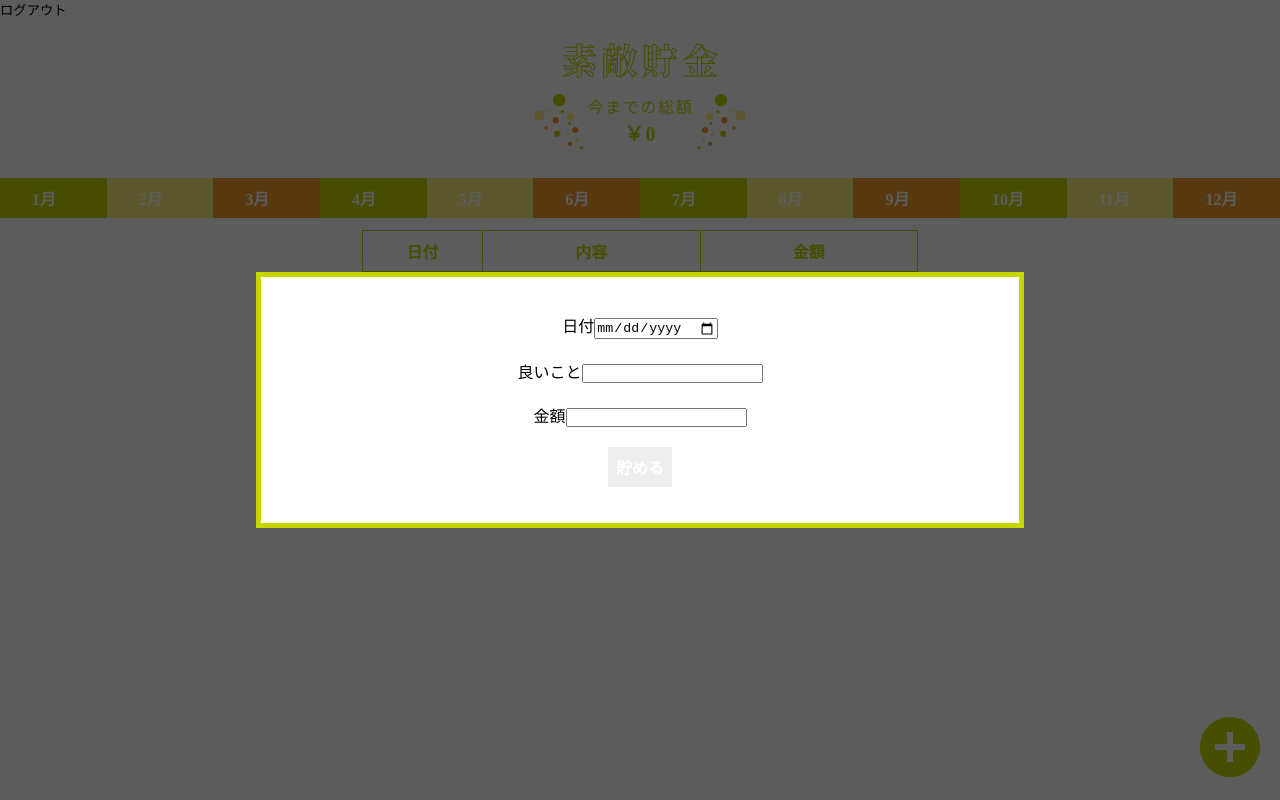
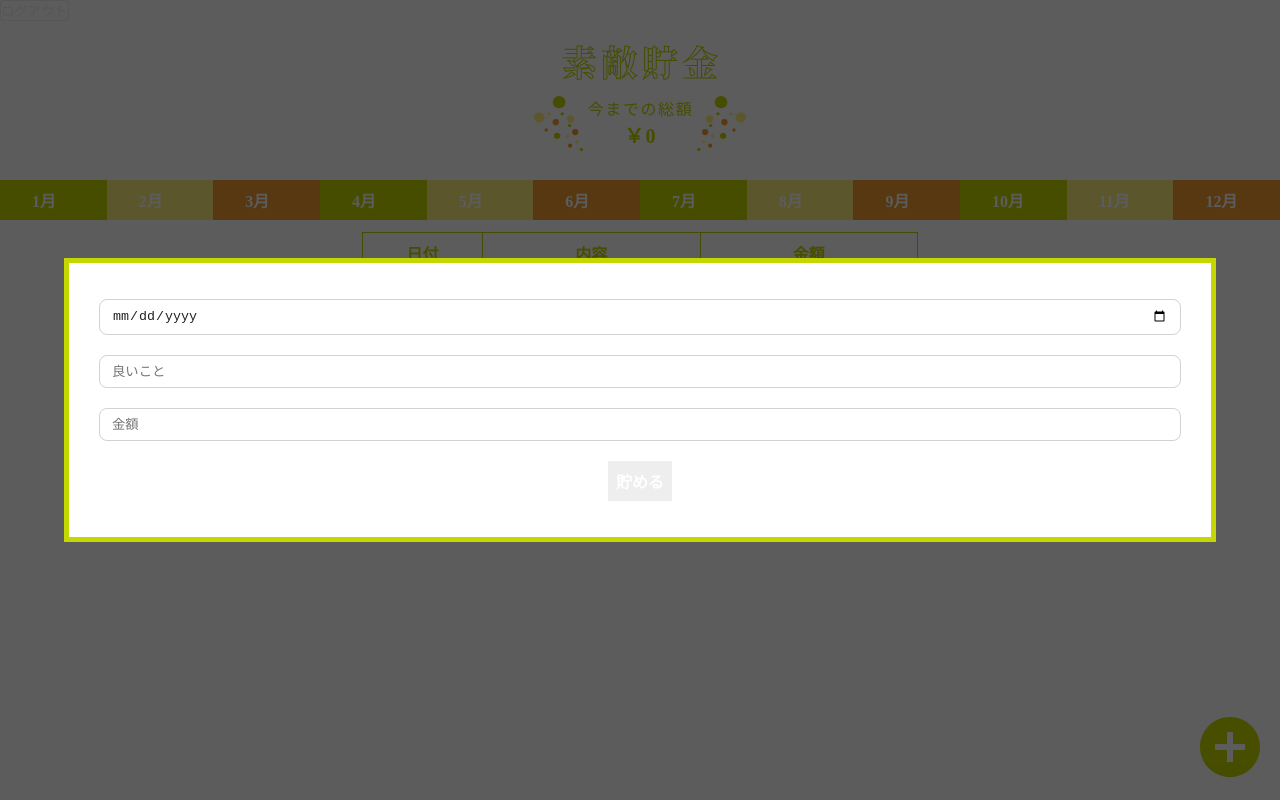
Before and after one commit to Kawarabata/suteki_bank, a Nuxt app: page / in a window 1280 px wide. Both pictures are taken after a click on the button 1230 px from the left and 748 px from the top of the page. Built offline with nearby package versions, Linux system fonts and the light colour scheme.

Commit message:
change design

```diff
--- a/components/FormModal.vue
+++ b/components/FormModal.vue
@@ -6,17 +6,19 @@
   >
     <div class="modal">
       <label>
-        <span>日付</span>
         <input type="date" @input="$emit('update-date', $event.target.value)" />
       </label>
       <label>
-        <span>良いこと</span>
-        <input type="text" @input="$emit('update-text', $event.target.value)" />
+        <input
+          type="text"
+          placeholder="良いこと"
+          @input="$emit('update-text', $event.target.value)"
+        />
       </label>
       <label>
-        <span>金額</span>
         <input
           type="number"
+          placeholder="金額"
           min="1"
           @input="$emit('update-price', $event.target.value)"
         />
@@ -56,7 +58,7 @@ export default {
     display: flex;
     flex-direction: column;
     align-items: center;
-    width: 60%;
+    width: 90%;
     padding: 36px 30px;
     border: 5px solid #c4d700;
     background-color: #fff;
@@ -64,6 +66,17 @@ export default {
     & > * + * {
       margin-top: 20px;
     }
+  }
+
+  & label {
+    width: 100%;
+  }
+
+  & input {
+    width: 100%;
+    padding: 8px 12px;
+    border: 1px solid #d2d2d2;
+    border-radius: 8px;
   }
 
   & button {
--- a/layouts/default.vue
+++ b/layouts/default.vue
@@ -6,6 +6,7 @@
 html {
   font-family: serif;
   font-size: 16px;
+  color: #202124;
   word-spacing: 1px;
   -ms-text-size-adjust: 100%;
   -webkit-text-size-adjust: 100%;
--- a/pages/index.vue
+++ b/pages/index.vue
@@ -1,6 +1,6 @@
 <template>
   <div class="home">
-    <button @click="googleLogout">ログアウト</button>
+    <button class="logout-button" @click="googleLogout">ログアウト</button>
     <title-header :price-sum="priceSum" />
     <months-ribbon />
     <button class="add-button" @click="openModal">
@@ -93,6 +93,12 @@ export default {
   padding-bottom: 100px;
   min-height: 100vh;
 
+  & .logout-button {
+    color: #eee;
+    border: 1px solid #eee;
+    border-radius: 4px;
+  }
+
   & .table-container {
     max-width: 580px;
     padding: 12px;
```
